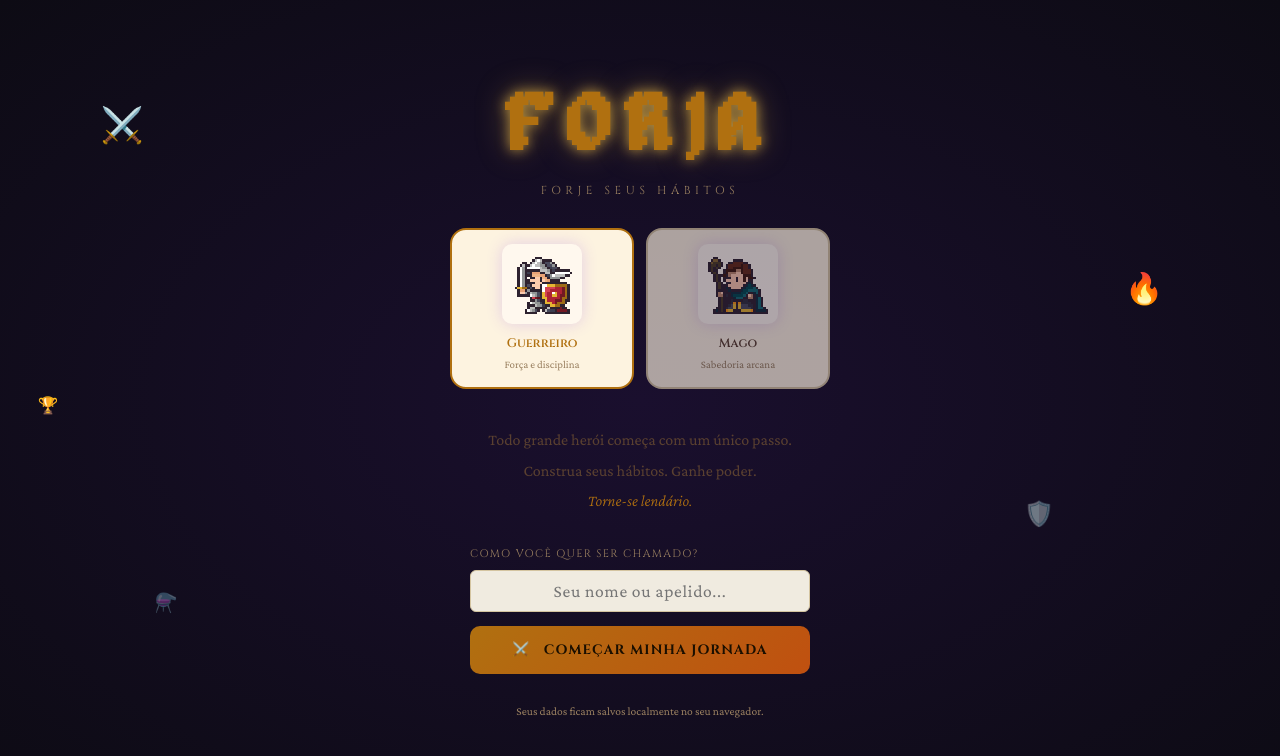
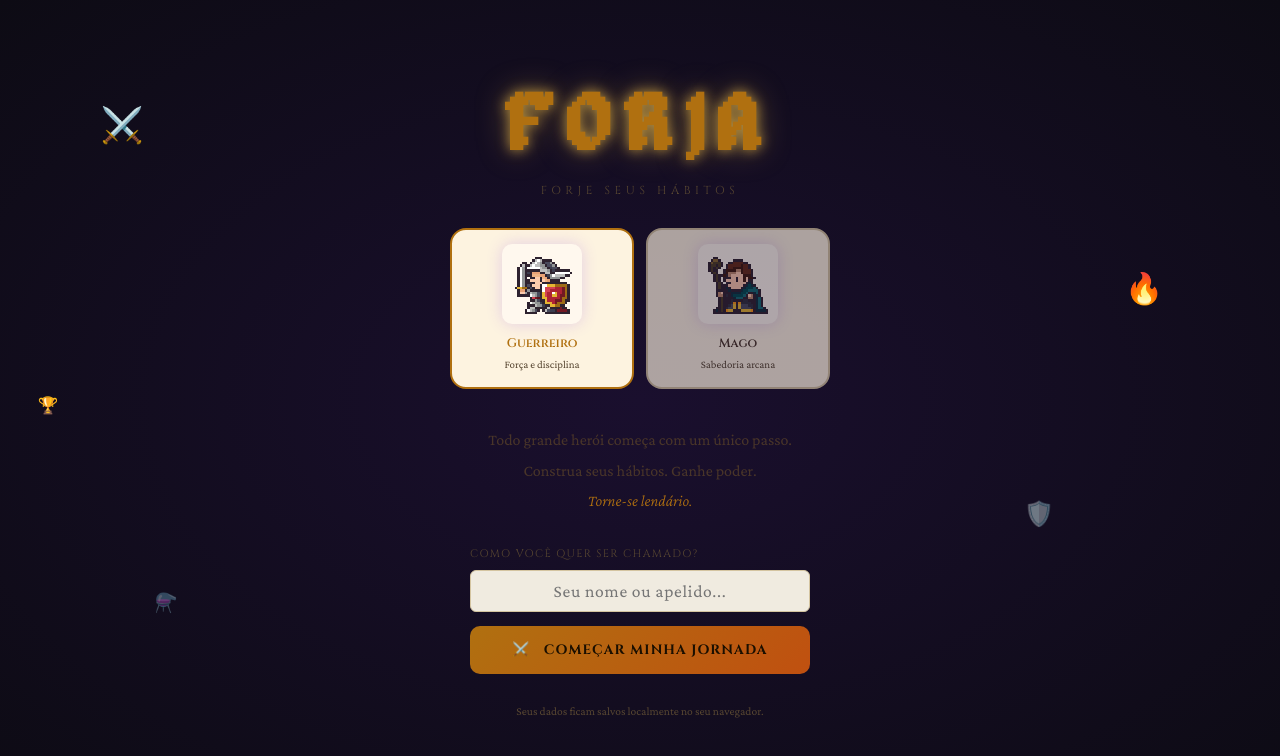
Before and after one commit to anaaklug/forjav2, a plain HTML site: page index.html in a window 1280 px wide. Drawn offline with nearby package versions, Linux system fonts and the light colour scheme.

Commit message:
font-size

```diff
--- a/css/style.css
+++ b/css/style.css
@@ -32,8 +32,8 @@
   --border-glow:  #5a3e8a;
 
   --text-primary:   #e8dfc8;
-  --text-secondary: #9d93b8;
-  --text-muted:     #5a5375;
+  --text-secondary: #bfb6d8;
+  --text-muted:     #bdb3d6;
 
   --accent-gold:  #d4a843;
   --accent-amber: #e8781a;
@@ -70,8 +70,8 @@
   --border-glow:  #a07840;
 
   --text-primary:   #2a1f0e;
-  --text-secondary: #5a4030;
-  --text-muted:     #9a8060;
+  --text-secondary: #493529;
+  --text-muted:     #574631;
 
   --accent-gold:  #b07010;
   --accent-amber: #c05010;
@@ -113,7 +113,7 @@ body {
   background: var(--bg-deep);
   color: var(--text-primary);
   font-family: var(--font-body);
-  font-size: 1rem;
+  font-size: 1.15rem;
   line-height: 1.6;
   min-height: 100vh;
   overflow-x: hidden;
```
